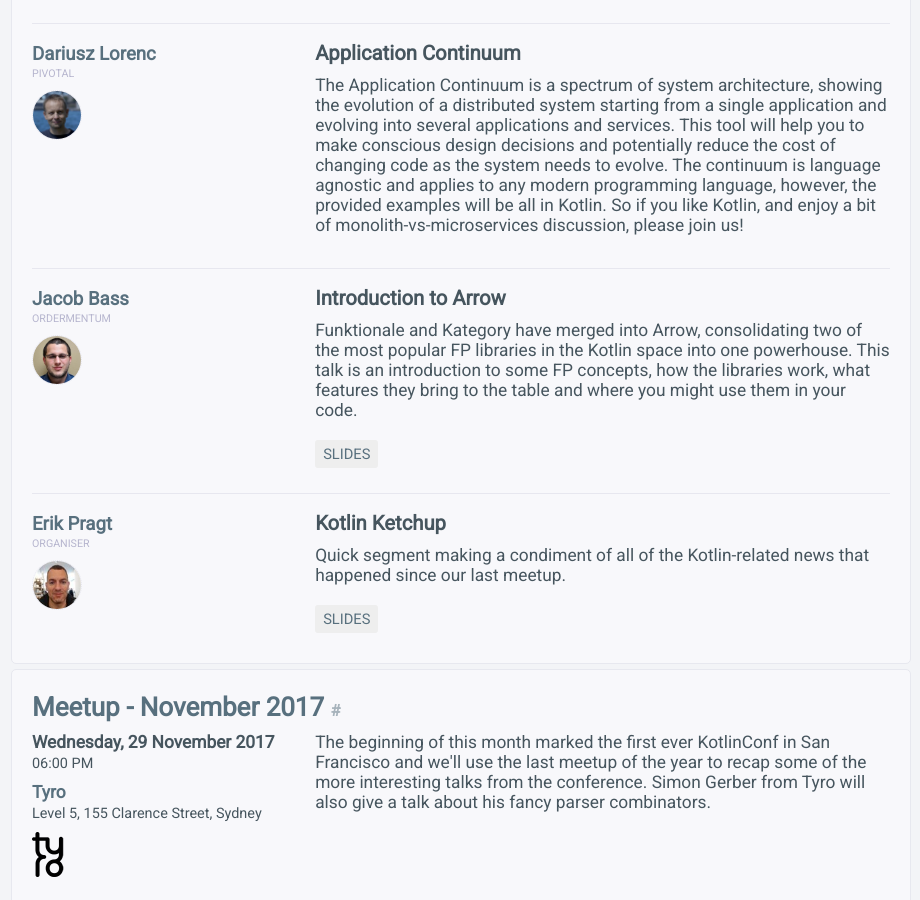
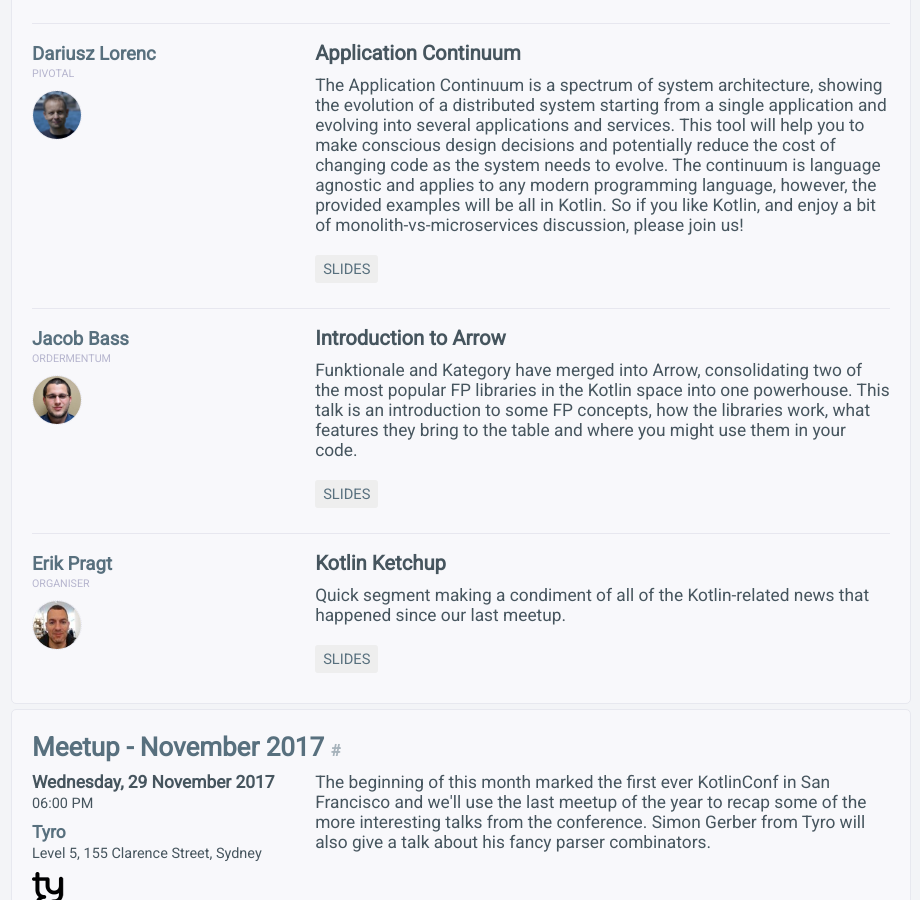
Before and after one commit to garethsime/sydkotlin.github.io, a Jekyll site: the page built from index.html, in a window 1280 px wide and 900 px high, scrolled down 666 px. Shown: the whole window, without its empty margins (179-1099 px from the left). Built offline with Jekyll 4.4.1, drawn with Linux system fonts in a browser that asks for light colours; nearby versions of some CDN libraries.

Commit message:
Slides for March 2018 meetup

```diff
--- a/_data/events.yml
+++ b/_data/events.yml
@@ -400,6 +400,10 @@
         any modern programming language, however, the provided examples will be all in Kotlin. So if you
         like Kotlin, and enjoy a bit of monolith-vs-microservices discussion, please join us!
 
+      links:
+        - title: Slides
+          url: http://deck.appcontinuum.io/
+
     - speaker:
         name: Jacob Bass
         title: Ordermentum
```
